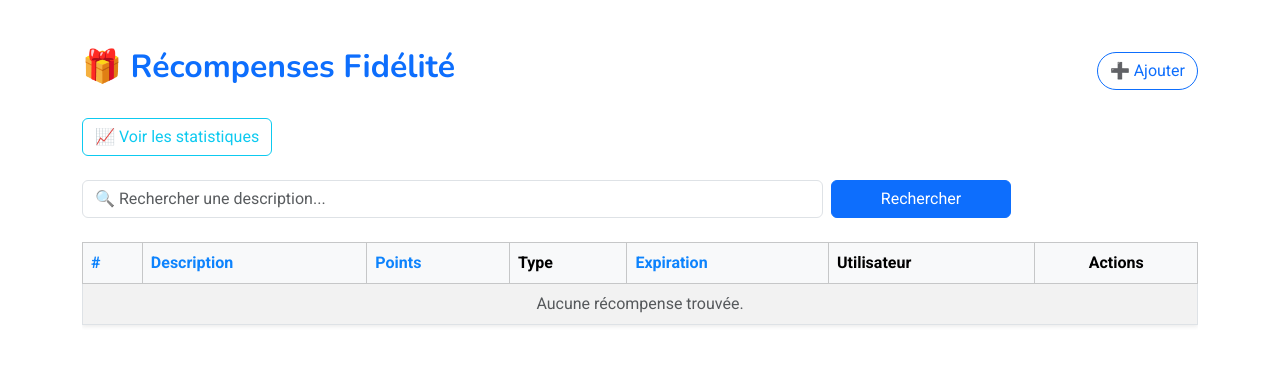
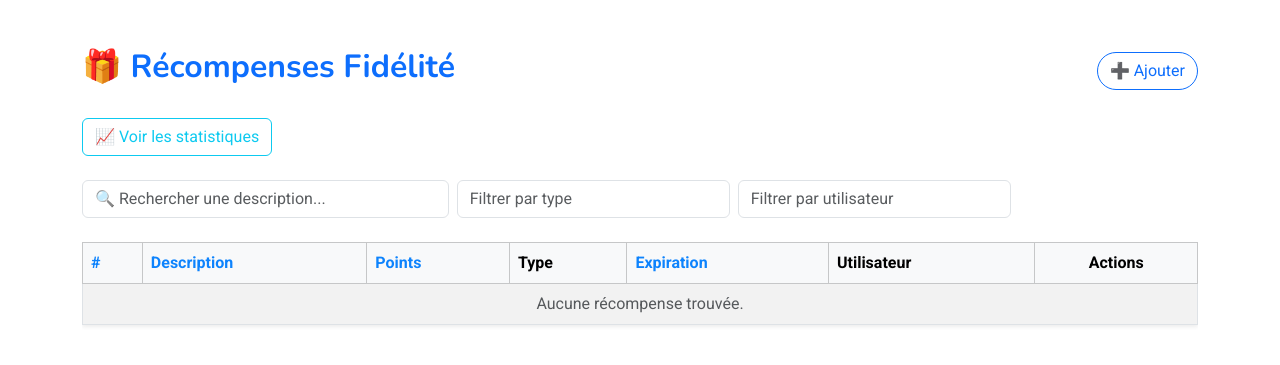
Before and after one commit to Safwen-amaira/EasyGo, a Symfony app: template templates/recompense/index.html.twig in a window 1280 px wide. Shown: the top 365 px of the page. Run offline with Twig, Linux system fonts and the light colour scheme; the template is opened without the code that fills it, so the values that code supplies are empty; some libraries are stand-ins or nearby versions.

Commit message:
filtre Recompense

```diff
--- a/templates/recompense/index.html.twig
+++ b/templates/recompense/index.html.twig
@@ -13,17 +13,18 @@
         📈 Voir les statistiques
     </a>
 
-    {# 🔍 Barre de recherche #}
-    <form method="get" action="{{ path('recompense_index') }}" class="mb-4 row g-2 align-items-center">
-        <div class="col-sm-8">
+    <form method="get" class="row g-2 align-items-center mb-4" id="filter-form">
+        <div class="col-sm-4">
             <input type="text" name="search" id="search" value="{{ search }}" class="form-control" placeholder="🔍 Rechercher une description...">
         </div>
-        <div class="col-sm-2">
-            <button type="submit" class="btn btn-primary w-100">Rechercher</button>
+        <div class="col-sm-3">
+            <input type="text" name="type" id="type-filter" class="form-control" placeholder="Filtrer par type">
+        </div>
+        <div class="col-sm-3">
+            <input type="text" name="user" id="user-filter" class="form-control" placeholder="Filtrer par utilisateur">
         </div>
     </form>
 
-    {# 🧾 Tableau des récompenses #}
     <div id="recompense-results">
         <div class="table-responsive" style="max-height: 400px; overflow-y: auto;">
             <table class="table table-striped table-bordered align-middle shadow-sm">
@@ -69,16 +70,21 @@
     </div>
 </div>
 
-{# 📜 JS Search + Tri (inline script) #}
 <script>
 let currentDirection = 'ASC';
 let currentSort = '';
 
-function fetchRewards(searchTerm = '', sort = '', direction = 'ASC') {
+function fetchRewards() {
+    const searchTerm = document.getElementById('search').value;
+    const type = document.getElementById('type-filter').value;
+    const user = document.getElementById('user-filter').value;
+
     const params = new URLSearchParams({
         search: searchTerm,
-        sort: sort,
-        direction: direction
+        sort: currentSort,
+        direction: currentDirection,
+        type: type,
+        user: user
     });
 
     fetch(`?${params.toString()}`, {
@@ -111,9 +117,9 @@ function fetchRewards(searchTerm = '', sort = '', direction = 'ASC') {
     });
 }
 
-document.getElementById('search').addEventListener('input', function () {
-    fetchRewards(this.value, currentSort, currentDirection);
-});
+document.getElementById('search').addEventListener('input', fetchRewards);
+document.getElementById('type-filter').addEventListener('input', fetchRewards);
+document.getElementById('user-filter').addEventListener('input', fetchRewards);
 
 document.querySelectorAll('.sort').forEach(link => {
     link.addEventListener('click', function (e) {
@@ -121,7 +127,7 @@ document.querySelectorAll('.sort').forEach(link => {
         const sort = this.dataset.sort;
         currentDirection = (currentSort === sort && currentDirection === 'ASC') ? 'DESC' : 'ASC';
         currentSort = sort;
-        fetchRewards(document.getElementById('search').value, currentSort, currentDirection);
+        fetchRewards();
     });
 });
 </script>
```
Also changed, not shown: src/Controller/RecompenseFideliteController.php (+13 -3 lines).
